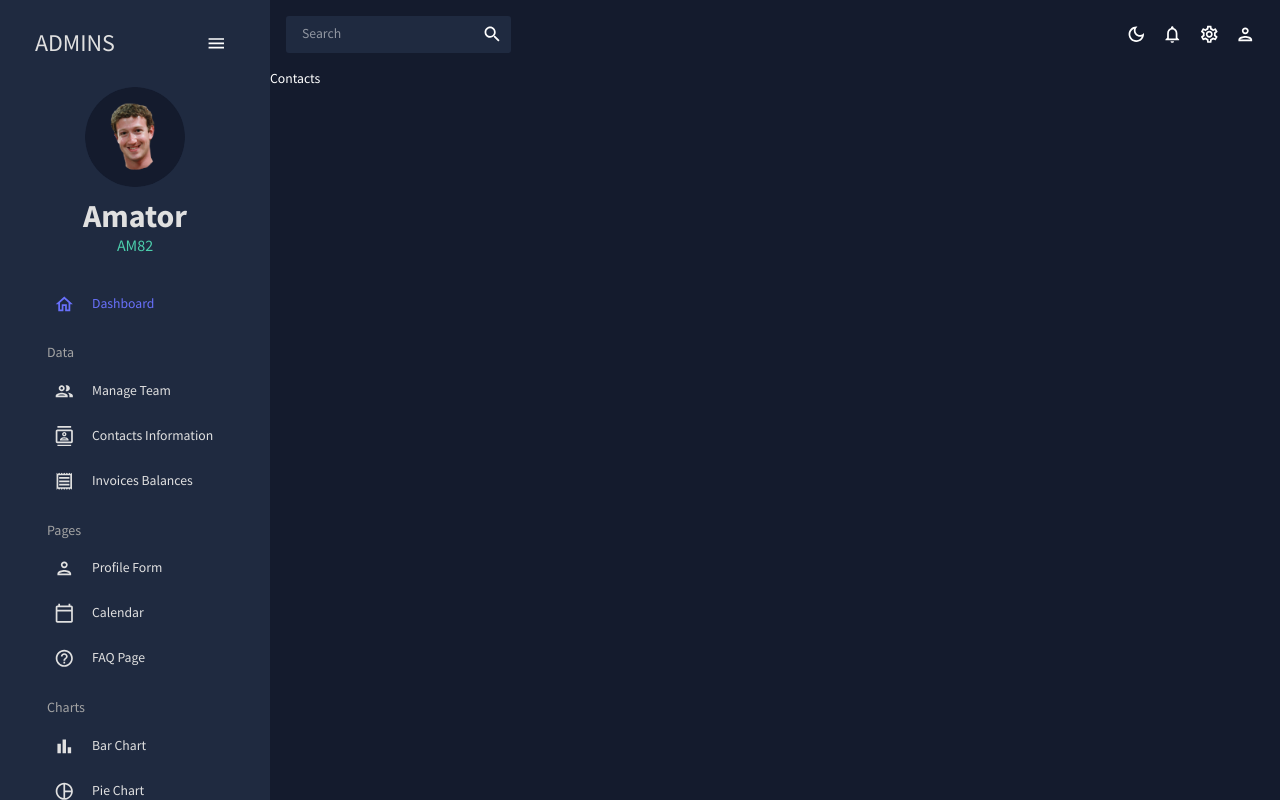
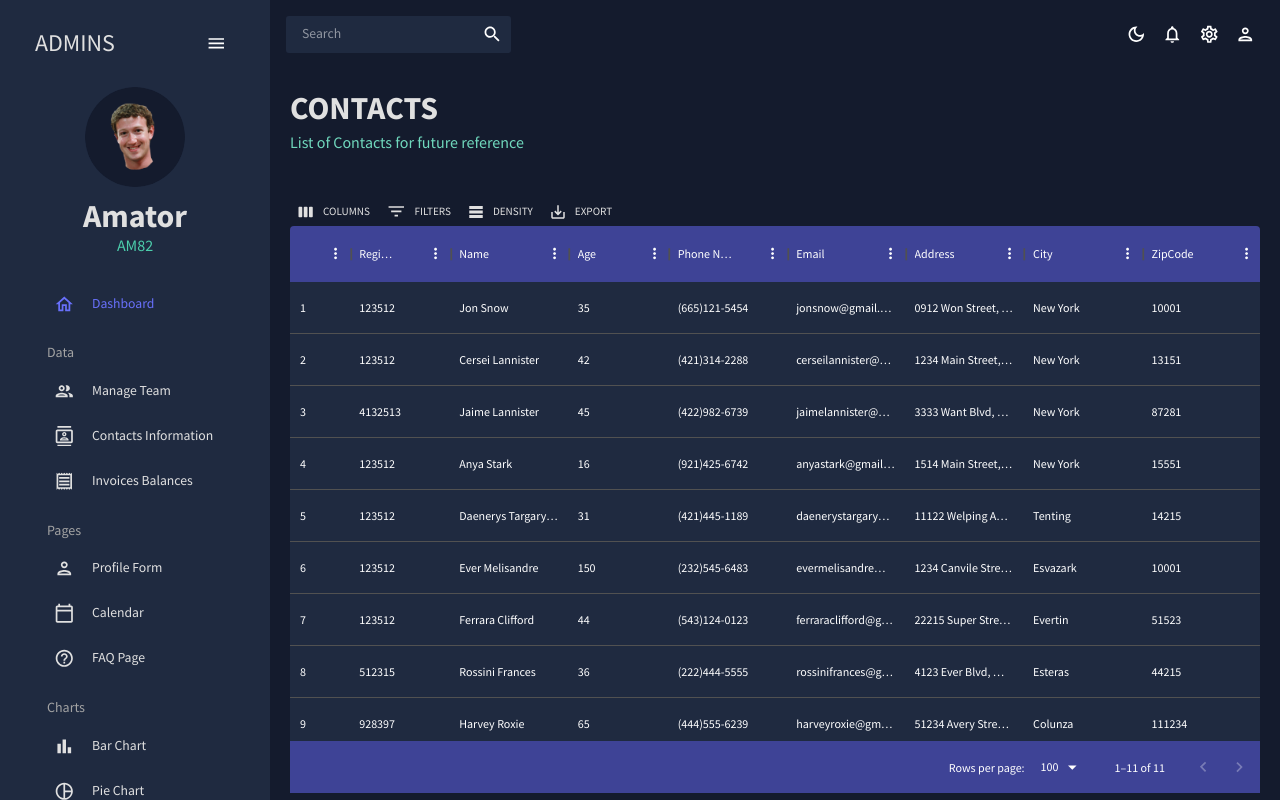
Before and after one commit to amator82/React-Admin-Dashboard, a React (Create React App) app: page /contacts in a window 1280 px wide. Built offline with nearby package versions, Linux system fonts and the light colour scheme; the HTML template or start-up script is replaced by a standard one.

Commit message:
add table with DataGrid contacts

```diff
--- a/src/scenes/contacts/index.jsx
+++ b/src/scenes/contacts/index.jsx
@@ -1,7 +1,102 @@
 import React from 'react'
 
+import { Box, Typography, useTheme } from '@mui/material'
+import { DataGrid, GridToolbar } from '@mui/x-data-grid'
+
+import { tokens } from '../../theme'
+import Header from '../../components/Header'
+import { mockDataContacts } from '../../data/mockData'
+
 const Contacts = () => {
-    return <div>Contacts</div>
+    const theme = useTheme()
+    const colors = tokens(theme.palette.mode)
+
+    const columns = [
+        { field: 'id', headerName: 'ID', flex: 0.5 },
+        { field: 'registrarId', headerName: 'Registrar ID' },
+        {
+            field: 'name',
+            headerName: 'Name',
+            flex: 1,
+            cellClassName: 'name-column--cell'
+        },
+        {
+            field: 'age',
+            headerName: 'Age',
+            type: 'number',
+            headerAlign: 'left',
+            align: 'left'
+        },
+        {
+            field: 'phone',
+            headerName: 'Phone Number',
+            flex: 1
+        },
+        {
+            field: 'email',
+            headerName: 'Email',
+            flex: 1
+        },
+        {
+            field: 'address',
+            headerName: 'Address',
+            flex: 1
+        },
+        {
+            field: 'city',
+            headerName: 'City',
+            flex: 1
+        },
+        {
+            field: 'zipCode',
+            headerName: 'ZipCode',
+            flex: 1
+        }
+    ]
+
+    return (
+        <Box m='20px'>
+            <Header
+                title='CONTACTS'
+                subtitle='List of Contacts for future reference'
+            />
+            <Box
+                m='40px 0 0 0'
+                height='75vh'
+                sx={{
+                    '& .MuiDataGrid-root': {
+                        border: 'none'
+                    },
+                    '& .MuiDataGrid-cell': {
+                        borderBottom: 'none'
+                    },
+                    '& .name-column-cell': {
+                        color: colors.greenAccent[300]
+                    },
+                    '& .MuiDataGrid-columnHeaders': {
+                        backgroundColor: colors.blueAccent[700],
+                        borderBottom: 'none'
+                    },
+                    '& .MuiDataGrid-virtualScroller': {
+                        backgroundColor: colors.primary[400]
+                    },
+                    '& .MuiDataGrid-footerContainer': {
+                        borderTop: 'none',
+                        backgroundColor: colors.blueAccent[700]
+                    },
+                    '& .MuiDataGrid-toolbarContainer .MuiButton-text': {
+                        color: `${colors.grey[100]} !important`
+                    }
+                }}
+            >
+                <DataGrid
+                    rows={mockDataContacts}
+                    columns={columns}
+                    slots={{ toolbar: GridToolbar }}
+                ></DataGrid>
+            </Box>
+        </Box>
+    )
 }
 
 export default Contacts
```
